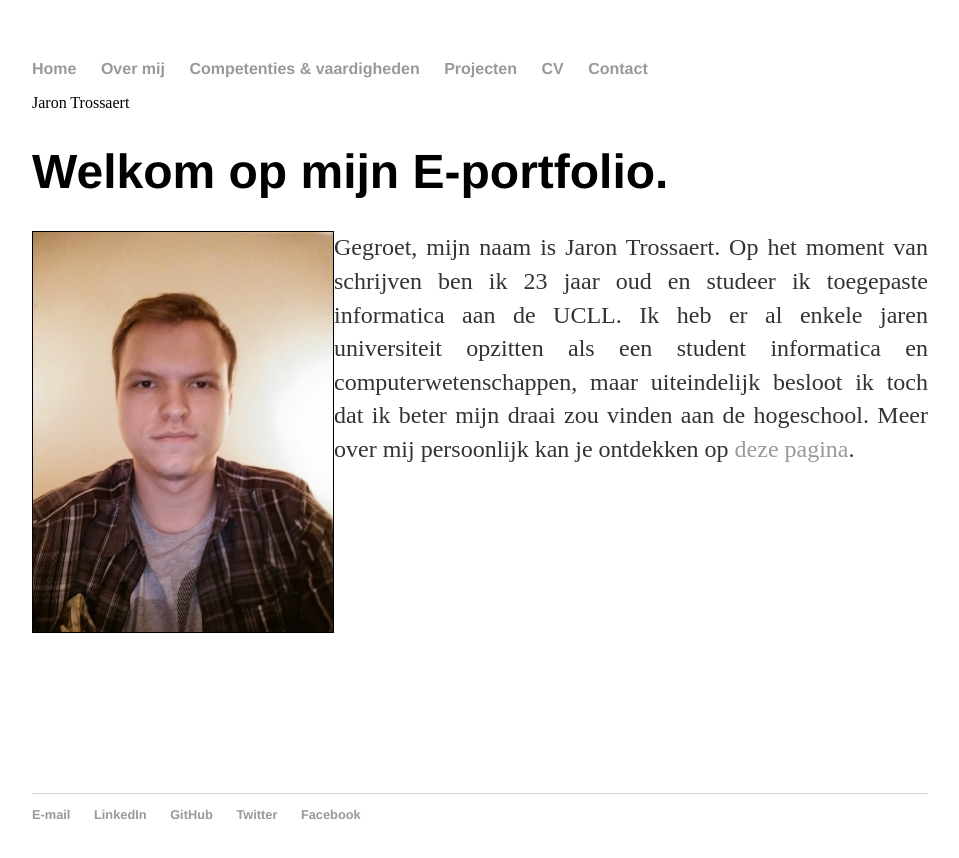
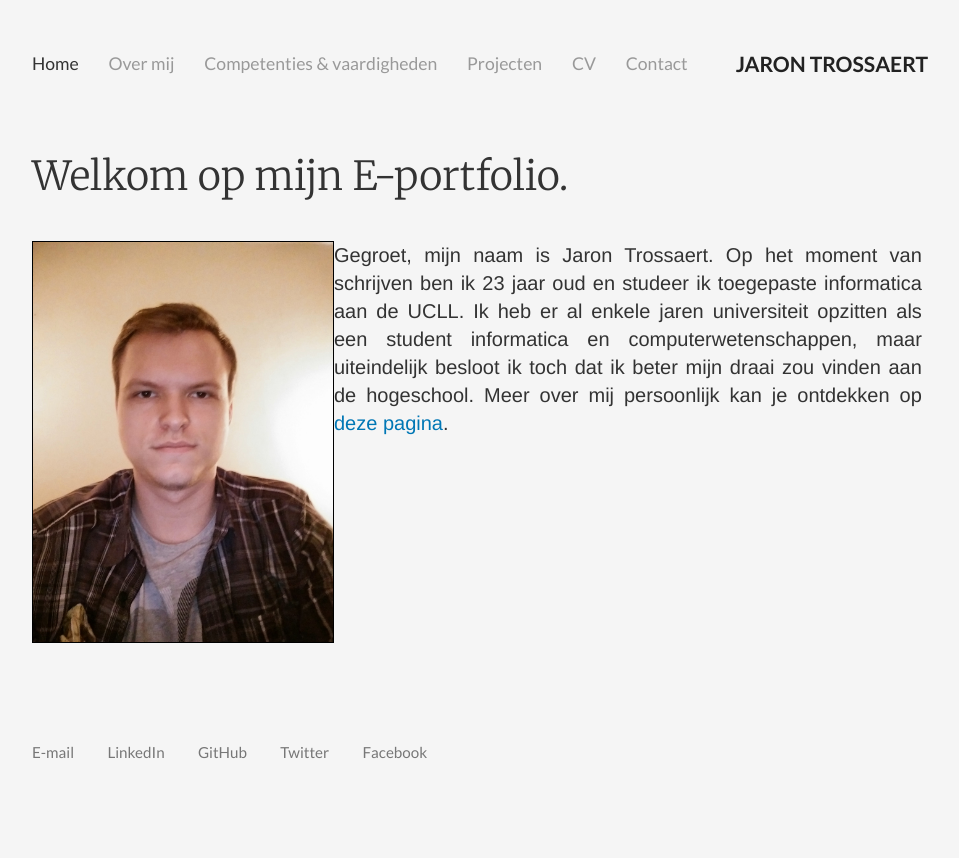
Before and after one commit to Jornax/Jornax.github.io, a Jekyll site: the page built from index.html, in a window 1280 px wide. Shown: the top 858 px of the page, without its empty margins (160-1119 px from the left). Built offline with Jekyll 4.4.1, drawn with Linux system fonts in a browser that asks for light colours.

Commit message:
Update main.css

```diff
--- a/css/main.css
+++ b/css/main.css
@@ -1,37 +1,137 @@
+/* GENERAL */
 body {
-    margin: 60px auto;
+    margin: 0 auto;
     width: 70%;
+    height: 100%;
+    background-color: rgba(0, 0, 0, 0.04);
+    font-family: 'Helvetica', 'Arial', sans-serif;
 }
-nav ul, footer ul {
-    font-family:'Helvetica', 'Arial', 'Sans-Serif';
-    padding: 0px;
+
+ul {
     list-style: none;
-    font-weight: bold;
+    padding: 0;
+    margin: 0;
 }
-nav ul li, footer ul li {
-    display: inline;
-    margin-right: 20px;
+
+p {
+    font-size: 1.25em;
+    line-height: 1.4em;
+    color: #333;
+    max-width: 80ch;
 }
+
+h1, h2, h3 {
+    font-family: 'Merriweather', 'Times New Roman', serif;
+    font-weight: 300;
+    color: #333;
+}
+
+h1 {
+    font-size: 2.5em;
+    margin: 1.5em 0 1em 0;
+}
+
+h3 {
+    font-size: 1.5em;
+    font-weight: 400;
+}
+
 a {
     text-decoration: none;
-    color: #999;
+    color: #0077B5;
 }
 a:hover {
     text-decoration: underline;
 }
 
-h1 {
-    font-size: 3em;
-    font-family:'Helvetica', 'Arial', 'Sans-Serif';
+
+/* NAVIGATION */
+header, footer {
+    display: flex;
+    align-items: center;
+    font-family: 'Lato', 'Helvetica', 'Arial', sans-serif;
+
+    margin: 2em 0 1em 0;
+    padding: 0px;
+    font-size: 1.1em;
+    color: #777;
 }
-p {
-    font-size: 1.5em;
-    line-height: 1.4em;
+
+nav ul {
+    margin: 1em 0;
+}
+
+nav ul li {
+    padding: 1em 1.5em 1em 0;
+}
+
+nav ul li,
+footer ul li {
+    display: inline;
+}
+
+nav ul li a {
+    color: #999;
+}
+
+nav ul li.active a {
     color: #333;
 }
+
+nav ul li a:hover {
+    text-decoration: none;
+    color: #333;
+}
+
+header .name {
+    text-transform: uppercase;
+    font-weight: 700;
+    font-size: 1.2em;
+    color: #222;
+
+    text-align: right;
+    flex-grow: 1;
+}
+
 footer {
-    border-top: 1px solid #d5d5d5;
-    font-size: .8em;
+    padding: 1.5em 0;
+    font-size: 0.95em;
+}
+
+footer ul li {
+    padding: 1.5em 2em 1.5em 0;
+}
+
+footer ul li a {
+    color: #777;
+}
+
+footer ul li a:hover {
+    color: #333;
+    text-decoration: none;
+}
+
+/* HOME */
+.content {
+    display: flex;
+    align-items: center;
+}
+
+.profile {
+    max-width: 25%;
+}
+
+.profile img {
+    width: 100%;
+}
+
+.profile-text {
+    padding: 0 2em 0 3em;
+}
+
+/* ABOUT */
+.about p {
+    width: 80ch;
 }
 
 ul.posts {
@@ -42,3 +142,76 @@ ul.posts {
 ul.posts li {
     list-style: none;
 }
+
+/* COMPETENCES */
+section {
+    margin-top: 3em;
+}
+
+table {
+    border-collapse: separate;
+    border-spacing: 0;
+    table-layout: fixed;
+    padding-bottom: 1em;
+}
+
+th {
+    width: 33%;
+    padding: 1em 0;
+    font-size: 1.1em;
+    font-weight: 700;
+    border-bottom: 1px solid black;
+}
+
+td {
+    padding: 0 1em;
+    vertical-align: top;
+}
+
+td li {
+    padding: 1em 0 0.5em 0;
+}
+
+
+/* CONTACT */
+.contact-container {
+    display: flex;
+    max-width: 80%;
+}
+
+.contact-container .vcard {
+    margin: 3em 0 0 5em;
+    font-size: 0.85em;
+    order: 3;
+}
+
+.contact-container .contact-form {
+    flex-grow: 1;
+}
+
+
+/* CV */
+.cv-title {
+    display: flex;
+}
+
+.cv-title a.cv-download {
+    flex-grow: 1;
+    font-size: 2.5em; /* Hacks :X */
+    margin: 1.5em 0 1em 0.5em; /* More hacks :( */
+}
+
+.cv-title a.cv-download img {
+    height: 100%;
+    fill: blue;
+}
+
+
+/* Projects */
+.projects li {
+    padding: 1em 0; /* TODO: I need sleep :P */
+}
+
+.projects p {
+    font-size: 0.95em;
+}
```
